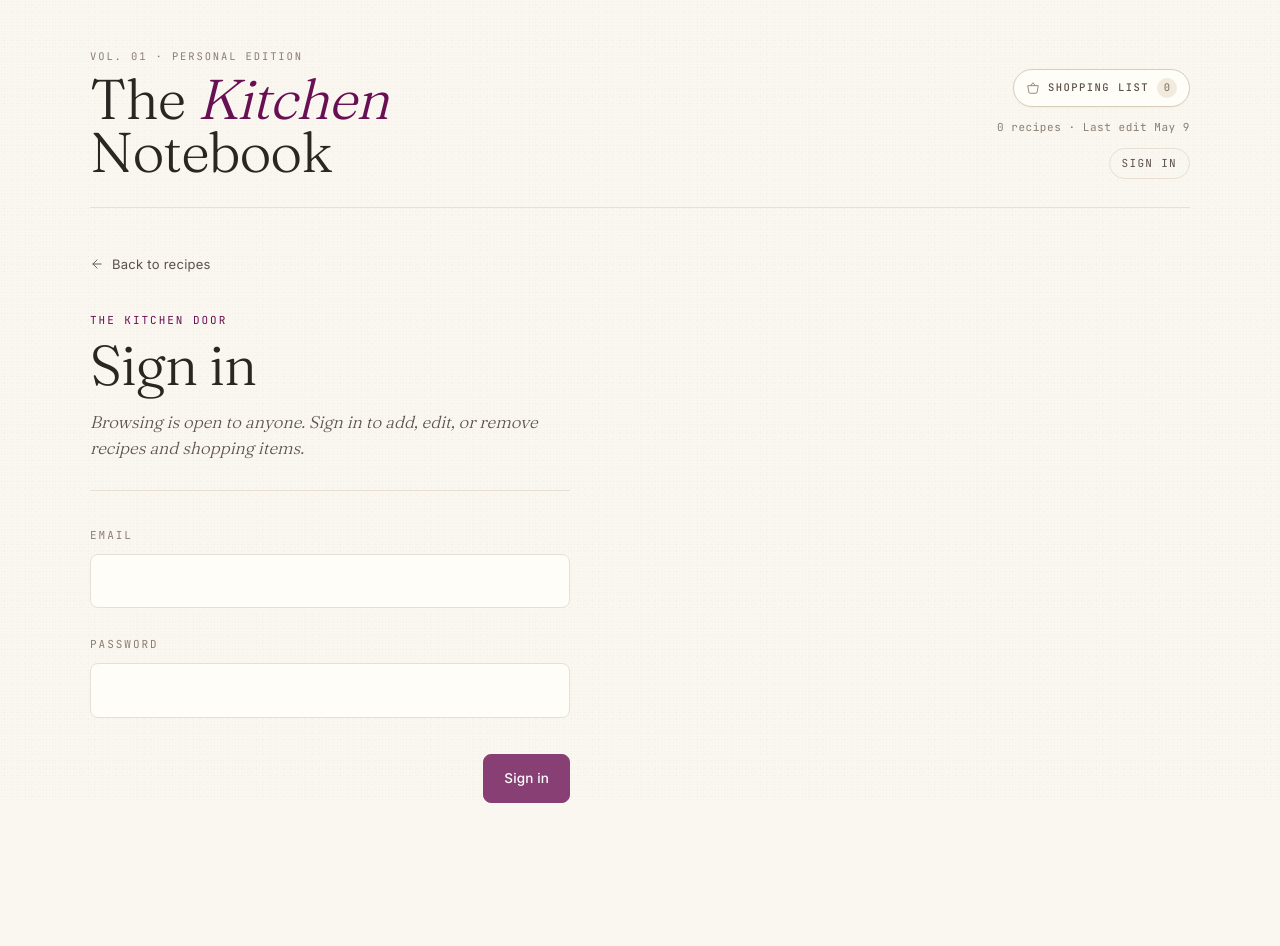
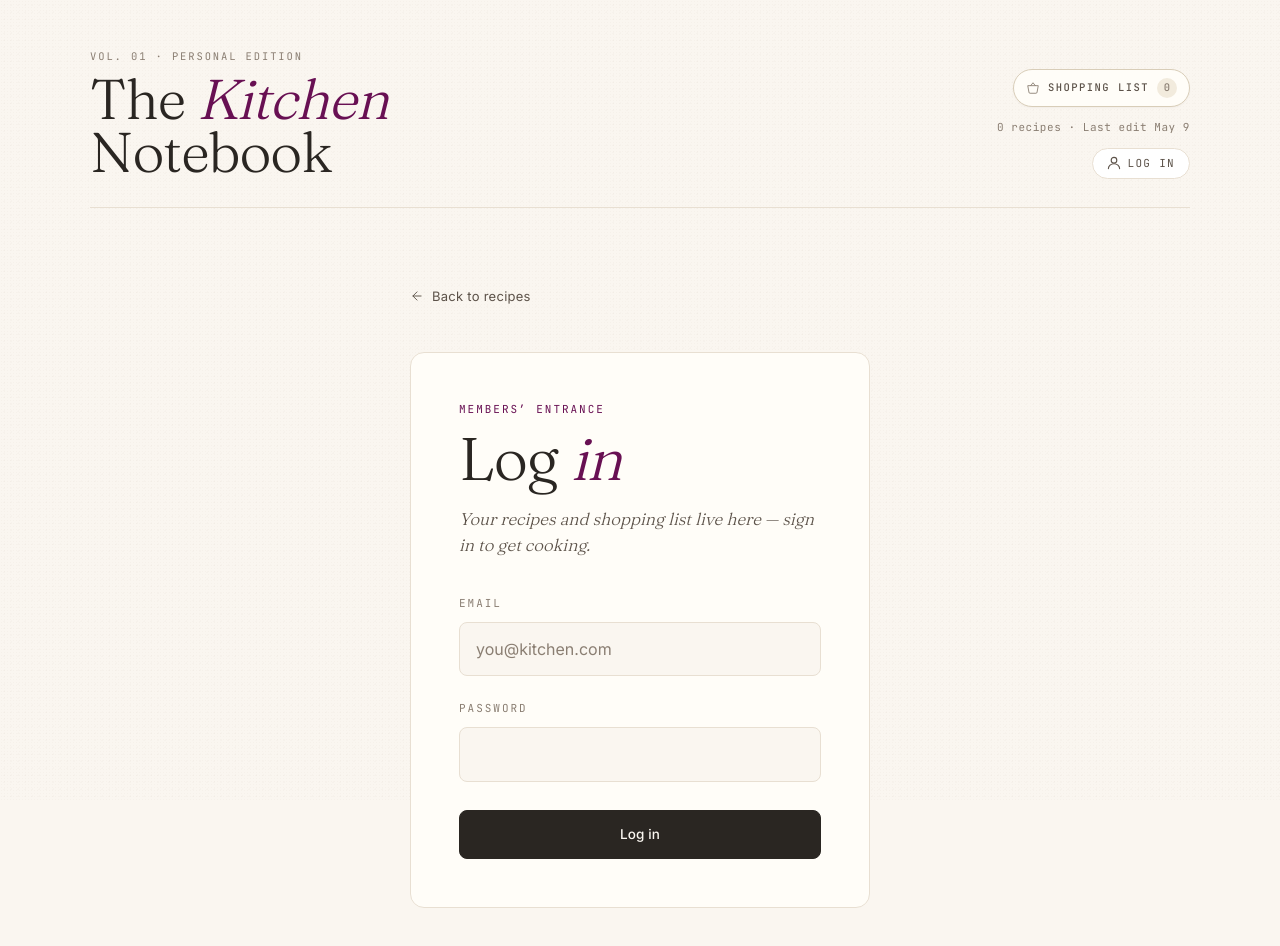
Before and after one commit to patrickamsler/kitchen-notebook, a Next.js app: page /login in a window 1280 px wide. Shown: the top 946 px of the page. Before the commit the page ends 899 px from the top, so only its background shows below. Built offline with nearby package versions, Linux system fonts and the light colour scheme; no server answers; the database is empty; what next-safe-action would draw is missing.

Commit message:
add styling for login

```diff
--- a/src/features/auth/LoginForm.module.scss
+++ b/src/features/auth/LoginForm.module.scss
@@ -1,10 +1,15 @@
 .wrap {
-  max-width: 480px;
+  display: flex;
+  flex-direction: column;
+  align-items: center;
+  padding: 32px 24px 80px;
   animation: fadeSlide var(--transition-med) ease-out;
 }
 
 .backRow {
-  margin-bottom: 32px;
+  width: 100%;
+  max-width: 460px;
+  margin-bottom: 40px;
 }
 
 .backLink {
@@ -15,16 +20,23 @@
   color: var(--color-ink-soft);
   font-size: 13px;
   letter-spacing: 0.02em;
+  text-decoration: none;
   transition: color var(--transition-fast), gap var(--transition-fast);
-  text-decoration: none;
 
   &:hover { color: var(--color-accent-ink); gap: 12px; }
 }
 
+.card {
+  width: 100%;
+  max-width: 460px;
+  background: var(--color-bg-elev);
+  border: 1px solid var(--color-hair);
+  border-radius: var(--radius-lg);
+  padding: 48px;
+}
+
 .header {
   margin-bottom: 36px;
-  padding-bottom: 28px;
-  border-bottom: 1px solid var(--color-hair);
 }
 
 .eyebrow {
@@ -38,12 +50,17 @@
 .title {
   font-family: var(--font-serif);
   font-weight: 300;
-  font-size: 56px;
+  font-size: 60px;
   line-height: 1;
   letter-spacing: -0.02em;
-  margin: 8px 0 16px;
+  margin: 10px 0 18px;
+  color: var(--color-ink);
   font-variation-settings: 'opsz' 144, 'SOFT' 50;
-  color: var(--color-ink);
+
+  em {
+    font-style: italic;
+    color: var(--color-accent-ink);
+  }
 }
 
 .lede {
@@ -59,7 +76,7 @@
 .form {
   display: flex;
   flex-direction: column;
-  gap: 28px;
+  gap: 24px;
 }
 
 .field {
@@ -78,7 +95,7 @@
 
 .input {
   width: 100%;
-  background: var(--color-bg-elev);
+  background: var(--color-bg);
   border: 1px solid var(--color-hair);
   border-radius: var(--radius-md);
   padding: 14px 16px;
@@ -87,10 +104,12 @@
   font-family: var(--font-sans);
   transition: border-color var(--transition-fast), background var(--transition-fast);
 
+  &::placeholder { color: var(--color-muted); }
+
   &:focus {
     outline: none;
     border-color: var(--color-accent);
-    background: var(--color-bg);
+    background: var(--color-bg-elev);
   }
 
   &:disabled {
@@ -104,14 +123,19 @@
   font-size: 12px;
   letter-spacing: 0.04em;
   color: var(--color-danger, #b91c1c);
-  margin: -12px 0 0;
+  margin: -8px 0 0;
 }
 
 .actions {
-  display: flex;
-  justify-content: flex-end;
-  gap: 12px;
-  margin-top: 8px;
+  margin-top: 4px;
+}
+
+.submitBtn {
+  width: 100%;
+  justify-content: center;
+  padding: 16px 20px;
+  font-size: 15px;
+  border-radius: var(--radius-md);
 }
 
 @keyframes fadeSlide {
--- a/src/features/auth/LoginForm.tsx
+++ b/src/features/auth/LoginForm.tsx
@@ -36,11 +36,12 @@ export default function LoginForm({ redirectTo }: Props) {
         </Link>
       </div>
 
+      <div className={styles.card}>
         <header className={styles.header}>
-        <div className={styles.eyebrow}>The kitchen door</div>
-        <h1 className={styles.title}>Sign in</h1>
+          <div className={styles.eyebrow}>Members&rsquo; Entrance</div>
+          <h1 className={styles.title}>Log <em>in</em></h1>
           <p className={styles.lede}>
-          Browsing is open to anyone. Sign in to add, edit, or remove recipes and shopping items.
+            Your recipes and shopping list live here — sign in to get cooking.
           </p>
         </header>
 
@@ -51,6 +52,7 @@ export default function LoginForm({ redirectTo }: Props) {
               type="email"
               required
               autoComplete="email"
+              placeholder="you@kitchen.com"
               value={email}
               onChange={e => setEmail(e.target.value)}
               className={styles.input}
@@ -74,11 +76,12 @@ export default function LoginForm({ redirectTo }: Props) {
           {error && <p className={styles.error}>{error}</p>}
 
           <div className={styles.actions}>
-          <Button type="submit" $variant="accent" disabled={pending}>
-            {pending ? 'Signing in…' : 'Sign in'}
+            <Button type="submit" $variant="primary" className={styles.submitBtn} disabled={pending}>
+              {pending ? 'Signing in…' : 'Log in'}
             </Button>
           </div>
         </form>
       </div>
+    </div>
   );
 }
--- a/src/features/auth/UserMenu.module.scss
+++ b/src/features/auth/UserMenu.module.scss
@@ -1,11 +1,15 @@
 .signIn {
+  display: inline-flex;
+  align-items: center;
+  gap: 6px;
   font-family: var(--font-mono);
   font-size: 11px;
   letter-spacing: 0.12em;
   text-transform: uppercase;
   color: var(--color-ink-soft);
   text-decoration: none;
-  padding: 6px 12px;
+  padding: 6px 14px;
+  background: white;
   border: 1px solid var(--color-hair);
   border-radius: var(--radius-pill, 999px);
   transition: border-color var(--transition-fast), color var(--transition-fast);
@@ -16,35 +20,105 @@
   }
 }
 
-.menu {
+.container {
+  position: relative;
+  display: inline-block;
+}
+
+.trigger {
   display: inline-flex;
   align-items: center;
-  gap: 10px;
+  gap: 8px;
+  padding: 4px 14px 4px 4px;
+  border: 1px solid var(--color-hair);
+  border-radius: var(--radius-pill, 999px);
+  background: white;
+  cursor: pointer;
+  transition: border-color var(--transition-fast);
+
+  &:hover {
+    border-color: var(--color-hair-strong);
+  }
+}
+
+.avatar {
+  width: 28px;
+  height: 28px;
+  border-radius: 50%;
+  background: var(--color-accent);
+  color: #fff;
+  font-size: 13px;
+  font-weight: 600;
+  font-family: var(--font-sans);
+  display: flex;
+  align-items: center;
+  justify-content: center;
+  flex-shrink: 0;
+}
+
+.displayName {
   font-family: var(--font-mono);
   font-size: 11px;
-  letter-spacing: 0.04em;
+  letter-spacing: 0.08em;
+  color: var(--color-ink-soft);
+}
+
+.dropdown {
+  position: absolute;
+  top: calc(100% + 8px);
+  right: 0;
+  background: var(--color-bg-elev);
+  border: 1px solid var(--color-hair);
+  border-radius: var(--radius-md);
+  box-shadow: var(--shadow-md);
+  min-width: 200px;
+  padding: 12px 0 8px;
+  z-index: 100;
+}
+
+.dropName {
+  margin: 0;
+  padding: 0 16px 2px;
+  font-size: 14px;
+  font-weight: 500;
+  color: var(--color-ink);
+}
+
+.dropEmail {
+  margin: 0;
+  padding: 0 16px 4px;
+  font-size: 12px;
   color: var(--color-muted);
 }
 
-.email {
-  max-width: 180px;
-  overflow: hidden;
-  text-overflow: ellipsis;
-  white-space: nowrap;
+.dropDivider {
+  height: 1px;
+  background: var(--color-hair);
+  margin: 6px 0;
 }
 
-.signOut {
+.dropSignOut {
+  display: flex;
+  align-items: center;
+  gap: 8px;
+  width: 100%;
+  padding: 6px 16px;
   background: none;
   border: none;
+  font-family: var(--font-sans);
+  font-size: 14px;
   color: var(--color-ink-soft);
-  font-family: inherit;
-  font-size: inherit;
-  letter-spacing: 0.12em;
-  text-transform: uppercase;
   cursor: pointer;
-  padding: 4px 0;
-  transition: color var(--transition-fast);
+  text-align: left;
+  transition: background var(--transition-fast), color var(--transition-fast);
 
-  &:hover { color: var(--color-accent-ink); }
-  &:disabled { opacity: 0.5; cursor: not-allowed; }
+  &:hover {
+    background: var(--color-bg-sunk);
+    color: var(--color-ink);
+  }
+
+  &:disabled {
+    opacity: 0.5;
+    cursor: not-allowed;
+  }
 }
--- a/src/features/auth/UserMenu.tsx
+++ b/src/features/auth/UserMenu.tsx
@@ -1,36 +1,90 @@
 'use client';
 
 import Link from 'next/link';
-import { useTransition } from 'react';
+import { useEffect, useRef, useState, useTransition } from 'react';
 import styles from './UserMenu.module.scss';
 import { logoutAction } from '@/app/actions/auth';
 
 interface Props {
   email: string | null;
+  name: string | null;
 }
 
-export default function UserMenu({ email }: Props) {
+function PersonIcon() {
+  return (
+    <svg width="14" height="14" viewBox="0 0 20 20" fill="none" stroke="currentColor" strokeWidth="1.6" strokeLinecap="round" strokeLinejoin="round" aria-hidden>
+      <circle cx="10" cy="6" r="4" />
+      <path d="M2 18c0-4 3.6-7 8-7s8 3 8 7" />
+    </svg>
+  );
+}
+
+function SignOutIcon() {
+  return (
+    <svg width="14" height="14" viewBox="0 0 20 20" fill="none" stroke="currentColor" strokeWidth="1.6" strokeLinecap="round" strokeLinejoin="round" aria-hidden>
+      <path d="M7 3H4a1 1 0 0 0-1 1v12a1 1 0 0 0 1 1h3" />
+      <path d="M13 14l4-4-4-4" />
+      <path d="M17 10H7" />
+    </svg>
+  );
+}
+
+export default function UserMenu({ email, name }: Props) {
+  const [open, setOpen] = useState(false);
   const [pending, startTransition] = useTransition();
+  const containerRef = useRef<HTMLDivElement>(null);
+
+  useEffect(() => {
+    if (!open) return;
+    function handleOutside(e: MouseEvent) {
+      if (containerRef.current && !containerRef.current.contains(e.target as Node)) {
+        setOpen(false);
+      }
+    }
+    // Use capture so the handler runs before the trigger's onClick can re-open
+    document.addEventListener('click', handleOutside, true);
+    return () => document.removeEventListener('click', handleOutside, true);
+  }, [open]);
 
   if (!email) {
     return (
       <Link href="/login" className={styles.signIn}>
-        Sign in
+        <PersonIcon />
+        LOG IN
       </Link>
     );
   }
 
+  const initial = (name ?? email).charAt(0).toUpperCase();
+
   return (
-    <div className={styles.menu}>
-      <span className={styles.email} title={email}>{email}</span>
+    <div className={styles.container} ref={containerRef}>
       <button
         type="button"
-        className={styles.signOut}
-        disabled={pending}
-        onClick={() => startTransition(() => { logoutAction(); })}
+        className={styles.trigger}
+        onClick={() => setOpen(v => !v)}
+        aria-expanded={open}
       >
-        {pending ? 'Signing out…' : 'Sign out'}
+        <span className={styles.avatar}>{initial}</span>
+        <span className={styles.displayName}>{name ?? email.split('@')[0]}</span>
       </button>
+
+      {open && (
+        <div className={styles.dropdown}>
+          <p className={styles.dropName}>{name ?? email.split('@')[0]}</p>
+          <p className={styles.dropEmail}>{email}</p>
+          <div className={styles.dropDivider} />
+          <button
+            type="button"
+            className={styles.dropSignOut}
+            disabled={pending}
+            onClick={() => startTransition(() => { logoutAction(); })}
+          >
+            <SignOutIcon />
+            {pending ? 'Signing out…' : 'Sign out'}
+          </button>
+        </div>
+      )}
     </div>
   );
 }
--- a/src/features/masthead/Masthead.tsx
+++ b/src/features/masthead/Masthead.tsx
@@ -12,12 +12,18 @@ export default async function Masthead() {
   const totalCount = recipes.length;
   const lastDate = new Date().toLocaleDateString('en-US', { month: 'short', day: 'numeric' });
 
+  const userName = user?.user_metadata?.full_name
+    ?? user?.user_metadata?.name
+    ?? user?.email?.split('@')[0]
+    ?? null;
+
   return (
     <MastheadShell
       pendingCount={pendingCount}
       totalCount={totalCount}
       lastDate={lastDate}
       userEmail={user?.email ?? null}
+      userName={userName}
     />
   );
 }
--- a/src/features/masthead/MastheadShell.tsx
+++ b/src/features/masthead/MastheadShell.tsx
@@ -10,9 +10,10 @@ interface Props {
   totalCount: number;
   lastDate: string;
   userEmail: string | null;
+  userName: string | null;
 }
 
-export default function MastheadShell({ pendingCount, totalCount, lastDate, userEmail }: Props) {
+export default function MastheadShell({ pendingCount, totalCount, lastDate, userEmail, userName }: Props) {
   return (
     <header className={styles.header}>
       <div className={styles.left}>
@@ -28,7 +29,7 @@ export default function MastheadShell({ pendingCount, totalCount, lastDate, user
         <span>
           {totalCount} {totalCount === 1 ? 'recipe' : 'recipes'} · Last edit {lastDate}
         </span>
-        <UserMenu email={userEmail} />
+        <UserMenu email={userEmail} name={userName} />
       </div>
     </header>
   );
```
Lines whose indentation alone changed are shown as unchanged.
